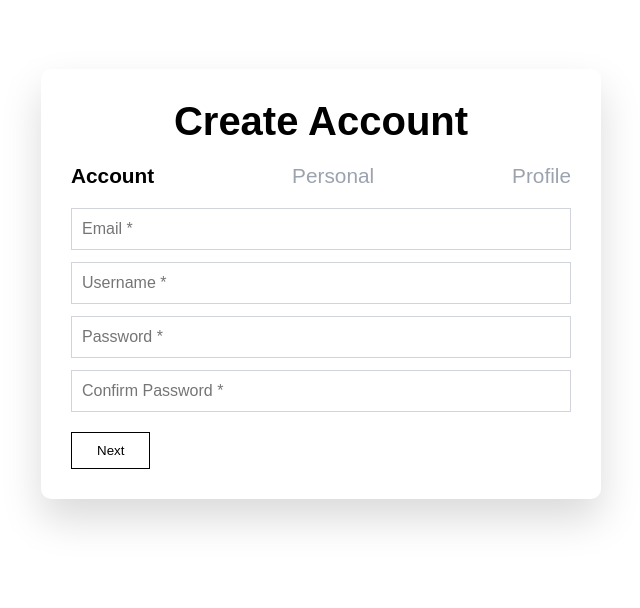
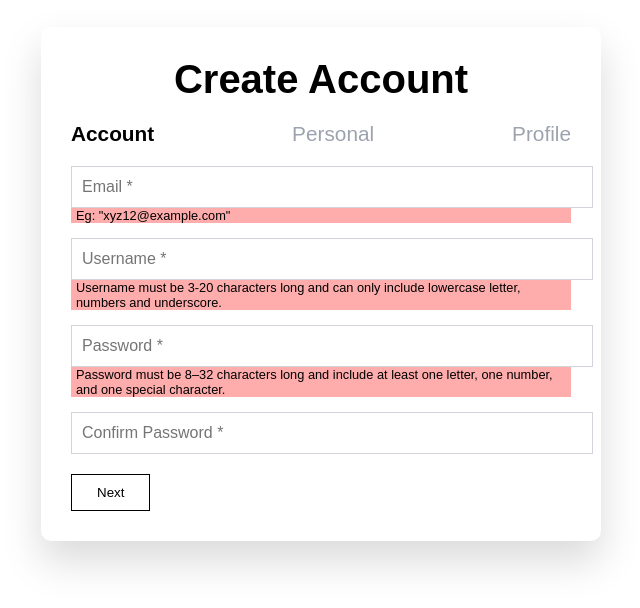
Before and after one commit to Devender-Singh-Bisht/CHATly-Real-Time-Chat-App, a React (Vite) app in the folder frontend/: page /register in a window 1280 px wide. Shown: the part 136-744 px from the top of the page, without its empty margins (319-959 px from the left). Built offline with nearby package versions, Linux system fonts and the light colour scheme; no server answers; a web font is replaced by a local one.

Commit message:
refactor: Add the additional input infor in Registeration form.

```diff
--- a/frontend/src/pages/Register.jsx
+++ b/frontend/src/pages/Register.jsx
@@ -1,10 +1,14 @@
 import { useState } from "react";
 import { validateRegisterFormActions } from "../utils/validateRegisterFormActions";
 import styles from "../styles/Register.module.css";
+import toast from "react-hot-toast";
+import handleRegister from "../utils/handleRegister";
+import { useNavigate } from 'react-router';
 
 
 export default function Registration() {
 
+  const navigate = useNavigate();
   const [step, setStep] = useState(1);
   const [form, setForm] = useState({
     email: "",
@@ -22,15 +26,34 @@ export default function Registration() {
     setForm((prev) => ({ ...prev, [name]: value }));
   };
 
-  const nextStep = () => {
+  const nextStep = (e) => {
+    e.preventDefault();
     if (validateRegisterFormActions(form, step)) {
       setStep((s) => s + 1);
     }
   }
   const prevStep = () => setStep((s) => s - 1);
 
-  const handleSubmit = (e) => {
+  const handleSubmit = async (e) => {
     e.preventDefault();
+    const toastId = toast.loading("Loading..")
+
+    try {
+      await handleRegister(form);
+    } catch (err) {
+      toast.error(err.message || "Registration Failed...", { id: toastId });
+
+      return
+    } finally {
+      setForm({
+        email: "", password: "", confirmPassword: "", username: "", firstName: "", lastName: "", bio: "", gender: "",
+      });
+      setStep(1);
+    }
+
+    toast.success("Registration Successfull. Please, Sign In.", { id: toastId });
+    navigate("/login", { replace: true });
+
     console.log("Submitted Data:", form);
   };
 
@@ -53,67 +76,33 @@ export default function Registration() {
 
         {step === 1 && (
           <div className={styles.section}>
-            <input
-              className={styles.input}
-              name="email"
-              placeholder="Email *"
-              value={form.email}
-              onChange={handleChange}
-              required
-            />
-            <input
-              className={styles.input}
-              name="username"
-              placeholder="Username *"
-              value={form.username}
-              onChange={handleChange}
-              required
-            />
-            <input
-              className={styles.input}
-              type="password"
-              name="password"
-              placeholder="Password *"
-              value={form.password}
-              onChange={handleChange}
-              required
-            />
-            <input
-              className={styles.input}
-              type="password"
-              name="confirmPassword"
-              placeholder="Confirm Password *"
-              value={form.confirmPassword}
-              onChange={handleChange}
-              required
-            />
+            <div>
+              <input className={styles.input} name="email" placeholder="Email *" value={form.email} onChange={handleChange} />
+              <div className={styles.inputInfo}>Eg: "xyz12@example.com"</div>
+            </div>
+
+            <div>
+              <input className={styles.input} name="username" placeholder="Username *" value={form.username} onChange={handleChange} required />
+              <div className={styles.inputInfo}>Username must be 3-20 characters long and can only include lowercase letter, numbers and underscore.</div>
+            </div>
+
+            <div>
+              <input className={styles.input} type="password" name="password" placeholder="Password *" value={form.password} onChange={handleChange} required />
+              <div className={styles.inputInfo}>Password must be 8–32 characters long and include at least one letter, one number, and one special character.</div>
+            </div>
+
+            <input className={styles.input} type="password" name="confirmPassword" placeholder="Confirm Password *" value={form.confirmPassword} onChange={handleChange} required />
+
           </div>
         )}
 
         {step === 2 && (
           <div className={styles.section}>
-            <input
-              className={styles.input}
-              name="firstName"
-              placeholder="First Name *"
-              value={form.firstName}
-              onChange={handleChange}
-              required
-            />
-            <input
-              className={styles.input}
-              name="lastName"
-              placeholder="Last Name"
-              value={form.lastName}
-              onChange={handleChange}
-            />
-            <select
-              className={styles.input}
-              name="gender"
-              value={form.gender}
-              onChange={handleChange}
-              required
-            >
+            <input className={styles.input} name="firstName" placeholder="First Name *" value={form.firstName} onChange={handleChange} required />
+
+            <input className={styles.input} name="lastName" placeholder="Last Name" value={form.lastName} onChange={handleChange} />
+
+            <select className={styles.input} name="gender" value={form.gender} onChange={handleChange} required >
               <option value="">Select Gender *</option>
               <option value="male">Male</option>
               <option value="female">Female</option>
@@ -123,32 +112,19 @@ export default function Registration() {
 
         {step === 3 && (
           <div className={styles.section}>
-            <textarea
-              className={`${styles.input} ${styles.textarea}`}
-              name="bio"
-              placeholder="Short Bio"
-              value={form.bio}
-              onChange={handleChange}
-            />
+            <textarea className={`${styles.input} ${styles.textarea}`} name="bio" placeholder="Short Bio" value={form.bio} onChange={handleChange} />
           </div>
         )}
 
         <div className={styles.actions}>
           {step > 1 && (
-            <button
-              type="button"
-              className={styles.secondaryBtn}
-              onClick={prevStep}
-            >
+            <button type="button" className={styles.secondaryBtn} onClick={(e) => prevStep(e)} >
               Back
             </button>
           )}
 
           {step < 3 ? (
-            <button
-              type="button"
-              className={styles.primaryBtn}
-              onClick={nextStep}
+            <button type="button" className={styles.primaryBtn} onClick={(e) => nextStep(e)}
             >
               Next
             </button>
--- a/frontend/src/styles/Register.module.css
+++ b/frontend/src/styles/Register.module.css
@@ -44,15 +44,22 @@
 .section {
     display: flex;
     flex-direction: column;
-    gap: 12px;
+    gap: 15px;
 }
 
 .input {
-    border: 1px solid #d1d5db;
+    width: 100%;
     height: 40px;
     padding: 0 10px;
     font-size: 1rem;
+    border: 1px solid #d1d5db;
     transition: transform 0.3s ease-in-out;
+}
+
+.inputInfo {
+    font-size: 0.8rem;
+    padding: 0 5px;
+    background-color: #ff000053;
 }
 
 .input:focus {
--- /dev/null
+++ b/frontend/src/utils/handleRegister.jsx
@@ -0,0 +1,17 @@
+
+async function handleRegister(form) {
+
+    const res = await fetch("http://localhost:3000/api/auth/signup", {
+        method: "POST",
+        credentials: "include",
+        headers: { "Content-Type": "application/json" },
+        body: JSON.stringify({ email: form.email, password: form.password, confirmPassword: form.confirmPassword, username: form.username, firstName: form.firstName, lastName: form.lastName, gender: form.gender, bio: form.bio}),
+    });
+
+    const data = await res.json();
+    if (!res.ok) throw new Error(data.message);
+    return data
+};
+
+
+export default handleRegister;
--- /dev/null
+++ b/frontend/src/utils/validateRegisterFormActions.jsx
@@ -0,0 +1,70 @@
+import toast from "react-hot-toast";
+
+export const validateRegisterFormActions = (form, step) => {
+
+    if (step === 1) {
+        if (!form.email.trim() || !form.username.trim() || !form.password.trim() || !form.confirmPassword.trim()) {
+            toast.error("All fields are required.")
+            return false;
+        }
+        const emailRegex = /^[^\s@]+@[^\s@]+\.[^\s@]+$/;
+        if (!emailRegex.test(form.email)) {
+            toast.error("Incorrect Email.")
+            return false;
+        }
+
+        const usernameRegex = /^(?=.{3,20}$)[a-z][a-z0-9_]+$/;
+        if (!usernameRegex.test(form.username)) {
+            toast.error("Incorrect Username. It must be 3-20 characters long and can only include lowercase letter, numbers and underscore.")
+            return false;
+        }
+
+        const passwordRegex = /^(?=.*[A-Za-z])(?=.*\d)(?=.*[@$!%*?&.#^_-])[A-Za-z\d@$!%*?&.#^_-]{8,32}$/;
+        if (!passwordRegex.test(form.password)) {
+            toast.error("Invalid password. It must be 8–32 characters long and include at least one letter, one number, and one special character.")
+            return false;
+        }
+
+        if (form.password !== form.confirmPassword) {
+            toast.error("Password and Confirm Passowrd does not matched.")
+            return false;
+        }
+    }
+
+    if (step === 2) {
+        if (!form.firstName.trim() || !form.lastName.trim() || !form.gender) {
+            toast.error("All fields are required.")
+            return false;
+        }
+
+        const firstNameRegex = /^[A-Za-z ]{2,40}$/;
+        if (form.firstName.length < 2 || form.firstName.length >= 40) {
+            toast.error("Firstname should contain atleast 2 and atmost 40 characters.")
+            return false;
+        }
+        if (!firstNameRegex.test(form.firstName)) {
+            toast.error("Only letters are allowed in firstName.")
+            return false;
+        }
+
+        const lastNameRegex = /^[A-Za-z ]+$/;
+        if (!lastNameRegex.test(form.lastName)) {
+            toast.error("Only letters are allowed in lastName.")
+            return false;
+        }
+
+        if (!["male", "female"].includes(form.gender)) {
+            toast.error("Invalid gender.")
+            return false;
+        }
+    }
+
+    if (step === 3) {
+        if (form.bio.length > 200) {
+            toast.error("Bio can only contain 200 characters.")
+            return false;
+        }
+    }
+
+    return true;
+}
```
